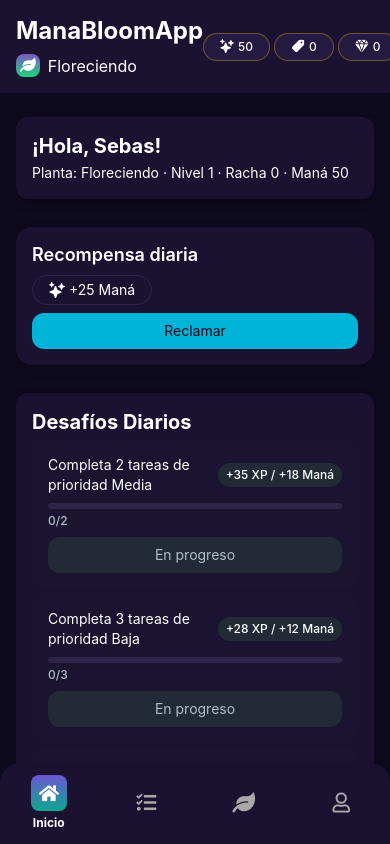
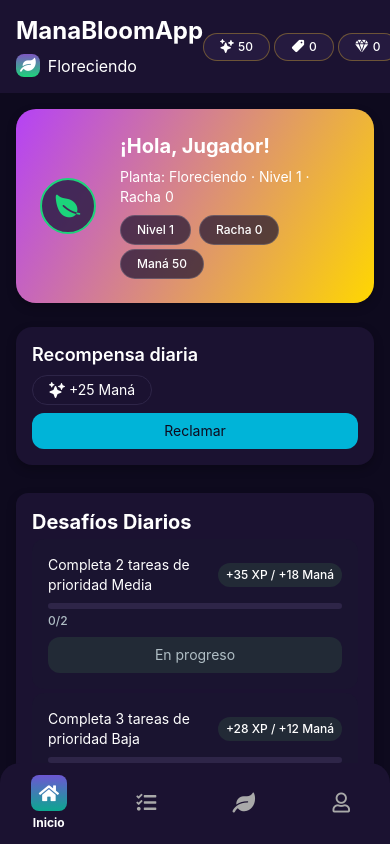
Before and after one commit to codesebastianvega/mana-bloom-app, a React Native app: screen /HomeScreen in a window 390 px wide. Built offline with nearby package versions, Linux system fonts and the light colour scheme.

Commit message:
feat(home): add hero welcome card

```diff
--- a/src/components/home/HomeWelcomeCard.js
+++ b/src/components/home/HomeWelcomeCard.js
@@ -1,36 +1,70 @@
 // [MB] Módulo: Home / Sección: HomeWelcomeCard
 // Afecta: HomeScreen
-// Propósito: Tarjeta de bienvenida con saludo y resumen dinámico
-// Puntos de edición futura: reemplazar placeholder de nombre
-// Autor: Codex - Fecha: 2025-08-13
+// Propósito: Tarjeta de bienvenida con degradé, saludo y chips de progreso
+// Puntos de edición futura: animar badge o añadir nuevos chips
+// Autor: Codex - Fecha: 2025-02-14
 
 import React from "react";
 import { View, Text } from "react-native";
+import { LinearGradient } from "expo-linear-gradient";
+import { Ionicons } from "@expo/vector-icons";
 import styles from "./HomeWelcomeCard.styles";
 import {
   useAppState,
   useProgress,
   useHydrationStatus,
+  useXpMultiplier,
 } from "../../state/AppContext";
 import SectionPlaceholder from "./SectionPlaceholder";
+import { Colors } from "../../theme";
 
 export default function HomeWelcomeCard() {
-  const { plantState, streak, mana } = useAppState();
+  const { plantState, streak, mana, displayName } = useAppState();
   const { level } = useProgress();
   const hydration = useHydrationStatus();
+  const { multiplier } = useXpMultiplier();
+  const hasXpBuff = multiplier === 2;
 
   if (hydration.mana || hydration.progress) {
-    return <SectionPlaceholder height={80} />;
+    return <SectionPlaceholder height={120} />;
   }
 
   return (
-    <View style={styles.container}>
-      <Text accessibilityRole="header" style={styles.title}>
-        ¡Hola, Sebas!
-      </Text>
-      <Text style={styles.subtitle}>
-        Planta: {plantState} · Nivel {level} · Racha {streak} · Maná {mana}
-      </Text>
-    </View>
+    <LinearGradient
+      colors={[Colors.primaryFantasy, Colors.secondaryFantasy]}
+      start={{ x: 0, y: 0 }}
+      end={{ x: 1, y: 1 }}
+      style={styles.container}
+    >
+      <View style={styles.badge}>
+        <Ionicons name="leaf" size={28} color={Colors.secondary} />
+      </View>
+      <View style={styles.content}>
+        <Text accessibilityRole="header" style={styles.title}>
+          ¡Hola, {displayName || "Jugador"}!
+        </Text>
+        <Text style={styles.subtitle}>
+          Planta: {plantState} · Nivel {level} · Racha {streak}
+        </Text>
+        <View style={styles.chipRow}>
+          <View accessibilityRole="text" style={styles.chip}>
+            <Text style={styles.chipText}>Nivel {level}</Text>
+          </View>
+          <View accessibilityRole="text" style={styles.chip}>
+            <Text style={styles.chipText}>Racha {streak}</Text>
+          </View>
+          {mana !== undefined && (
+            <View accessibilityRole="text" style={styles.chip}>
+              <Text style={styles.chipText}>Maná {mana}</Text>
+            </View>
+          )}
+          {hasXpBuff && (
+            <View accessibilityRole="text" style={styles.chip}>
+              <Text style={styles.chipText}>XP×2 activo</Text>
+            </View>
+          )}
+        </View>
+      </View>
+    </LinearGradient>
   );
 }
--- a/src/components/home/HomeWelcomeCard.styles.js
+++ b/src/components/home/HomeWelcomeCard.styles.js
@@ -1,20 +1,35 @@
 // [MB] Módulo: Home / Estilos: HomeWelcomeCard
 // Afecta: HomeScreen
-// Propósito: Estilos para saludo y resumen de estado
-// Puntos de edición futura: ajustar layout o añadir gráficos
-// Autor: Codex - Fecha: 2025-08-12
+// Propósito: Estilos para tarjeta de bienvenida tipo hero card
+// Puntos de edición futura: ajustar sombras o tamaños de chips
+// Autor: Codex - Fecha: 2025-02-14
 
 import { StyleSheet } from "react-native";
 import { Colors, Spacing, Radii, Elevation, Typography } from "../../theme";
 
 export default StyleSheet.create({
   container: {
-    backgroundColor: Colors.surface,
-    padding: Spacing.base,
-    borderRadius: Radii.md,
-    marginBottom: Spacing.tiny,
+    borderRadius: Radii.xl,
+    padding: Spacing.large,
+    minHeight: 120,
+    flexDirection: "row",
+    alignItems: "center",
+    gap: Spacing.large,
     ...Elevation.card,
-    marginTop: Spacing.small,
+  },
+  badge: {
+    width: 56,
+    height: 56,
+    borderRadius: 28,
+    alignItems: "center",
+    justifyContent: "center",
+    backgroundColor: Colors.surfaceElevated + "cc",
+    borderWidth: 2,
+    borderColor: Colors.secondary,
+  },
+  content: {
+    flex: 1,
+    gap: Spacing.small,
   },
   title: {
     ...Typography.h2,
@@ -23,6 +38,24 @@ export default StyleSheet.create({
   subtitle: {
     ...Typography.body,
     color: Colors.text,
-    marginTop: Spacing.tiny,
+  },
+  chipRow: {
+    flexDirection: "row",
+    flexWrap: "wrap",
+    columnGap: Spacing.small,
+    rowGap: Spacing.tiny,
+  },
+  chip: {
+    height: 30,
+    borderRadius: Radii.pill,
+    paddingHorizontal: Spacing.base,
+    justifyContent: "center",
+    backgroundColor: Colors.surface + "b3",
+    borderWidth: 1,
+    borderColor: Colors.textMuted + "40",
+  },
+  chipText: {
+    ...Typography.caption,
+    color: Colors.text,
   },
 });
```
